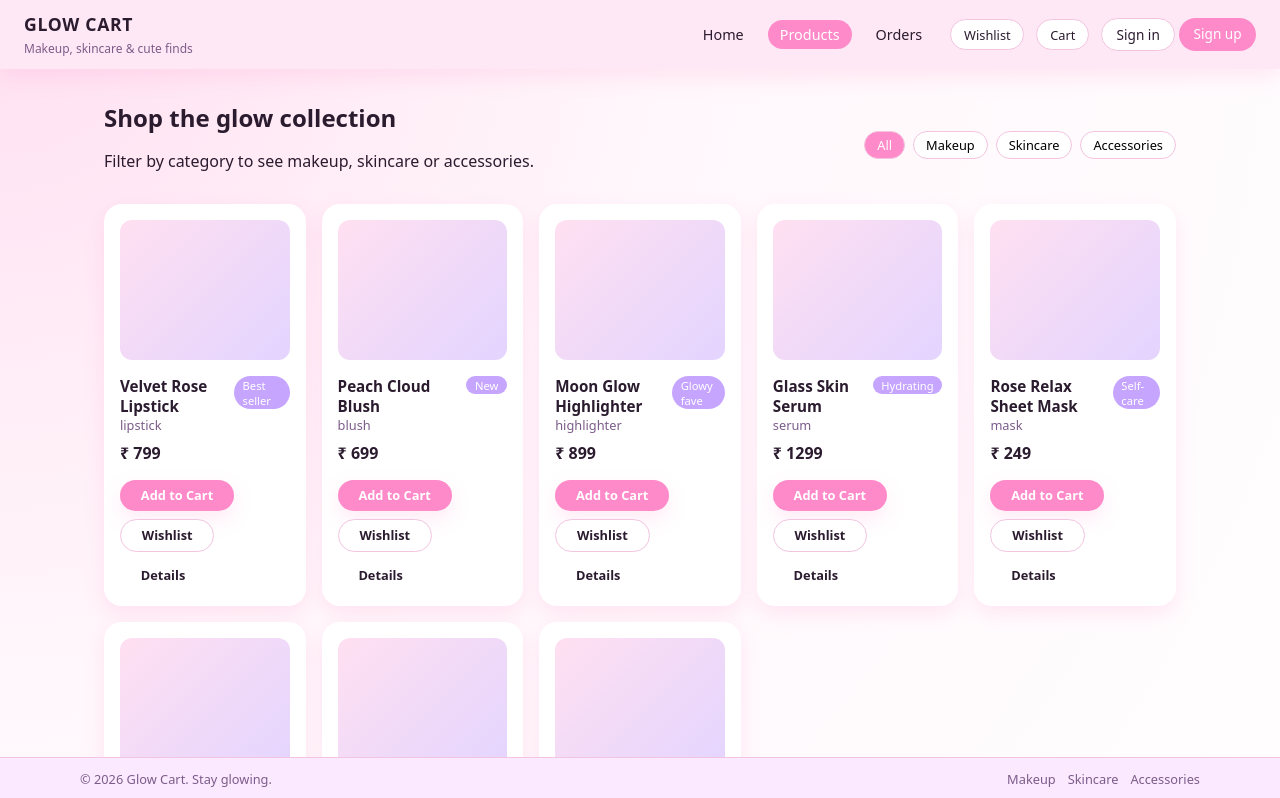
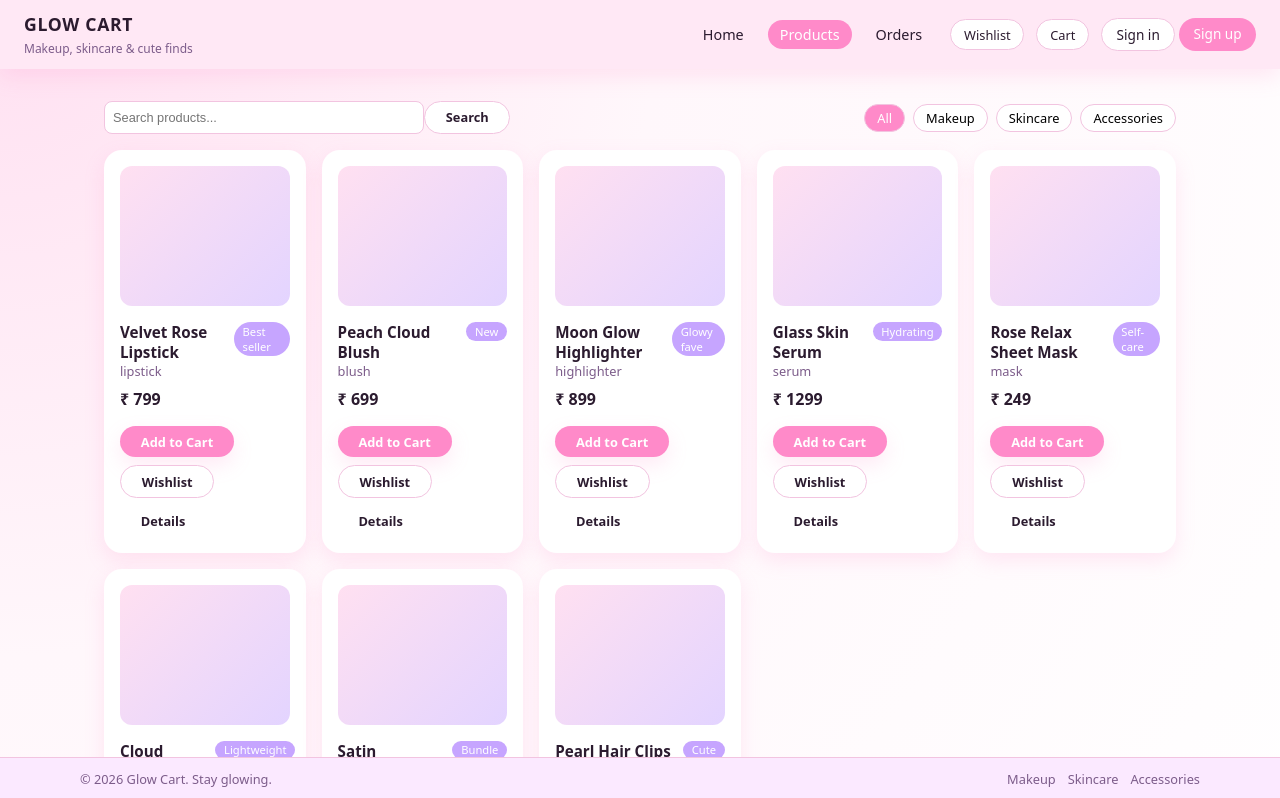
Before and after one commit to shvncodes/shopping-app, a React (Vite) app: page /products in a window 1280 px wide. Shown: the top 798 px of the page. Built offline with nearby package versions, Linux system fonts and the light colour scheme.

Commit message:
add search capabilitiy in products page

```diff
--- a/src/data/products.js
+++ b/src/data/products.js
@@ -5,87 +5,113 @@
 
 export const products = [
   {
-    id: 'lipstick-velvet-rose',
-    name: 'Velvet Rose Lipstick',
-    category: 'makeup',
-    type: 'lipstick',
+    id: "lipstick-velvet-rose",
+    name: "Velvet Rose Lipstick",
+    category: "makeup",
+    type: "lipstick",
     price: 799,
-    badge: 'Best seller',
-    description: 'Soft-matte lipstick in a rosy pink shade, perfect for everyday glam.',
+    badge: "Best seller",
+    description:
+      "Soft-matte lipstick in a rosy pink shade, perfect for everyday glam.",
   },
   {
-    id: 'blush-peach-cloud',
-    name: 'Peach Cloud Blush',
-    category: 'makeup',
-    type: 'blush',
+    id: "blush-peach-cloud",
+    name: "Peach Cloud Blush",
+    category: "makeup",
+    type: "blush",
     price: 699,
-    badge: 'New',
-    description: 'Blendable powder blush that gives a cloudy, flushed finish to your cheeks.',
+    badge: "New",
+    description:
+      "Blendable powder blush that gives a cloudy, flushed finish to your cheeks.",
   },
   {
-    id: 'highlighter-moon-glow',
-    name: 'Moon Glow Highlighter',
-    category: 'makeup',
-    type: 'highlighter',
+    id: "highlighter-moon-glow",
+    name: "Moon Glow Highlighter",
+    category: "makeup",
+    type: "highlighter",
     price: 899,
-    badge: 'Glowy fave',
-    description: 'Pearl champagne highlighter for that lit-from-within glow.',
+    badge: "Glowy fave",
+    description: "Pearl champagne highlighter for that lit-from-within glow.",
   },
   {
-    id: 'serum-glass-skin',
-    name: 'Glass Skin Serum',
-    category: 'skincare',
-    type: 'serum',
+    id: "serum-glass-skin",
+    name: "Glass Skin Serum",
+    category: "skincare",
+    type: "serum",
     price: 1299,
-    badge: 'Hydrating',
-    description: 'Lightweight serum with hyaluronic acid for bouncy, glassy skin.',
+    badge: "Hydrating",
+    description:
+      "Lightweight serum with hyaluronic acid for bouncy, glassy skin.",
   },
   {
-    id: 'mask-rose-relax',
-    name: 'Rose Relax Sheet Mask',
-    category: 'skincare',
-    type: 'mask',
+    id: "mask-rose-relax",
+    name: "Rose Relax Sheet Mask",
+    category: "skincare",
+    type: "mask",
     price: 249,
-    badge: 'Self-care',
-    description: 'Cooling sheet mask infused with rose water for instant calm.',
+    badge: "Self-care",
+    description: "Cooling sheet mask infused with rose water for instant calm.",
   },
   {
-    id: 'moisturizer-cloud-cream',
-    name: 'Cloud Cream Moisturizer',
-    category: 'skincare',
-    type: 'moisturizer',
+    id: "moisturizer-cloud-cream",
+    name: "Cloud Cream Moisturizer",
+    category: "skincare",
+    type: "moisturizer",
     price: 1099,
-    badge: 'Lightweight',
-    description: 'Fluffy gel-cream that keeps your skin hydrated without feeling heavy.',
+    badge: "Lightweight",
+    description:
+      "Fluffy gel-cream that keeps your skin hydrated without feeling heavy.",
   },
   {
-    id: 'accessory-satin-scrunchies',
-    name: 'Satin Scrunchies Set',
-    category: 'accessories',
-    type: 'hair',
+    id: "accessory-satin-scrunchies",
+    name: "Satin Scrunchies Set",
+    category: "accessories",
+    type: "hair",
     price: 499,
-    badge: 'Bundle',
-    description: 'Set of 5 pastel satin scrunchies that are gentle on your hair.',
+    badge: "Bundle",
+    description:
+      "Set of 5 pastel satin scrunchies that are gentle on your hair.",
   },
   {
-    id: 'accessory-pearl-clips',
-    name: 'Pearl Hair Clips',
-    category: 'accessories',
-    type: 'hair',
+    id: "accessory-pearl-clips",
+    name: "Pearl Hair Clips",
+    category: "accessories",
+    type: "hair",
     price: 399,
-    badge: 'Cute',
-    description: 'Pair of pearl-studded clips that instantly dress up any hairstyle.',
+    badge: "Cute",
+    description:
+      "Pair of pearl-studded clips that instantly dress up any hairstyle.",
   },
-]
+];
 
 // Helper: find a product by its id.
 export function getProductById(id) {
   return products.find((product) => product.id === id) || null;
 }
 
-// Helper: get products for a category (makeup, skincare, accessories).
-// If category is "all" or undefined, we simply return everything.
-export function getProductsByCategory(category) {
-  if (!category || category === 'all') return products;
-  return products.filter((product) => product.category === category);
+// Helper: get products based on user filter
+export function getFilteredProducts(category, searchQuery = "") {
+  const categoryFilteredProducts = products.filter((product) => {
+    if (category === "all" || category === "") return true;
+    return category === product.category;
+  });
+
+  const q = searchQuery.toLowerCase().trim();
+
+  const searchFilteredProducts = categoryFilteredProducts.filter((product) => {
+    const name = product.name.toLocaleLowerCase();
+    const desc = product.description.toLowerCase();
+    const type = product.type.toLowerCase();
+    const badge = product.badge.toLocaleLowerCase();
+    const category = product.category.toLocaleLowerCase();
+    return (
+      name.includes(q) ||
+      desc.includes(q) ||
+      type.includes(q) ||
+      badge.includes(q) ||
+      category.includes(q)
+    );
+  });
+
+  return searchFilteredProducts;
 }
--- a/src/pages/ProductsPage.jsx
+++ b/src/pages/ProductsPage.jsx
@@ -2,23 +2,24 @@ import { useEffect, useState } from "react";
 import { AppLayout } from "../components/layout/AppLayout.jsx";
 import { ProductGrid } from "../components/products/ProductGrid.jsx";
 import { EmptyState } from "../components/ui/EmptyState.jsx";
-import { products, getProductsByCategory } from "../data/products.js";
+import { products, getFilteredProducts } from "../data/products.js";
 import { useCart } from "../context/CartContext.jsx";
 import { useWishlist } from "../context/WishlistContext.jsx";
 import styles from "./ProductsPage.module.css";
 import { useSearchParams } from "react-router-dom";
+import Button from "../components/ui/Button.jsx";
 
 // Products page: shows all product types and items.
 // This component stays small by delegating the grid and
 // cards to dedicated components.
 export function ProductsPage() {
   // activeFilter lives in local component state.
-  const [activeFilter, setActiveFilter] = useState("all");
+  const [categoryFilter, setCategoryFilter] = useState("all");
+  const [filteredProducts, setFilteredProducts] = useState([]);
+  const [searchQuery, setSearchQuery] = useState("");
   const { addToCart, items: cartItems } = useCart();
   const { addToWishlist, items: wishlistItems } = useWishlist();
   const [searchParams, setSearchParams] = useSearchParams();
-
-  const filteredProducts = getProductsByCategory(activeFilter);
 
   const handleAddToCart = (productId) => {
     addToCart(productId, 1);
@@ -28,32 +29,56 @@ export function ProductsPage() {
     addToWishlist(productId);
   };
 
-  const setQueryParams = (filter) => {
-    searchParams.set("category", filter);
+  const setCategoryQueryParams = (cat) => {
+    searchParams.set("category", cat);
     setSearchParams(searchParams);
   };
 
   useEffect(() => {
     const category = searchParams.get("category");
-    setActiveFilter(category || "all");
+    const search = searchParams.get("q");
+    setCategoryFilter(category || "all");
+    setSearchQuery(search || "");
+    setFilteredProducts(getFilteredProducts(category || "all", search || ""));
   }, [searchParams]);
+
+  const handleSearchQuery = (e) => {
+    setSearchQuery(e.target.value);
+  };
 
   return (
     <AppLayout>
       <section className={styles.root}>
         <div className={styles.headerRow}>
-          <div>
-            <h1 className={styles.title}>Shop the glow collection</h1>
-            <p>Filter by category to see makeup, skincare or accessories.</p>
+          <div className={styles.search}>
+            <form
+              onSubmit={(e) => {
+                e.preventDefault();
+                searchParams.set("q", searchQuery.trim());
+                setSearchParams(searchParams);
+              }}
+            >
+              <input
+                id="search"
+                type="text"
+                placeholder="Search products..."
+                className={styles.searchInput}
+                value={searchQuery}
+                onChange={handleSearchQuery}
+              />
+              <Button variant="secondary" size="small" type="submit">
+                Search
+              </Button>
+            </form>
           </div>
           <div className={styles.filters}>
             <button
               type="button"
               className={`${styles.filterPill} ${
-                activeFilter === "all" ? styles.filterPillActive : ""
+                categoryFilter === "all" ? styles.filterPillActive : ""
               }`}
               onClick={() => {
-                setQueryParams("all");
+                setCategoryQueryParams("all");
               }}
             >
               All
@@ -61,10 +86,10 @@ export function ProductsPage() {
             <button
               type="button"
               className={`${styles.filterPill} ${
-                activeFilter === "makeup" ? styles.filterPillActive : ""
+                categoryFilter === "makeup" ? styles.filterPillActive : ""
               }`}
               onClick={() => {
-                setQueryParams("makeup");
+                setCategoryQueryParams("makeup");
               }}
             >
               Makeup
@@ -72,10 +97,10 @@ export function ProductsPage() {
             <button
               type="button"
               className={`${styles.filterPill} ${
-                activeFilter === "skincare" ? styles.filterPillActive : ""
+                categoryFilter === "skincare" ? styles.filterPillActive : ""
               }`}
               onClick={() => {
-                setQueryParams("skincare");
+                setCategoryQueryParams("skincare");
               }}
             >
               Skincare
@@ -83,10 +108,10 @@ export function ProductsPage() {
             <button
               type="button"
               className={`${styles.filterPill} ${
-                activeFilter === "accessories" ? styles.filterPillActive : ""
+                categoryFilter === "accessories" ? styles.filterPillActive : ""
               }`}
               onClick={() => {
-                setQueryParams("accessories");
+                setCategoryQueryParams("accessories");
               }}
             >
               Accessories
--- a/src/pages/ProductsPage.module.css
+++ b/src/pages/ProductsPage.module.css
@@ -42,3 +42,22 @@
   box-shadow: var(--shadow-soft);
   font-size: 0.9rem;
 }
+
+.search {
+  display: flex;
+  justify-content: flex-start;
+  gap: var(--spacing-xs);
+}
+
+.searchInput {
+  padding: var(--spacing-sm);
+  width: 20rem;
+  border: 1px solid var(--color-border-soft);
+  border-radius: var(--radius-sm);
+  font-size: 0.8rem;
+  cursor: pointer;
+}
+
+.searchInput:active {
+  border: 1px solid var(--color-border-soft);
+}
```
Also changed, not shown: 1 other file (tests, documents, lock files or other folders).
